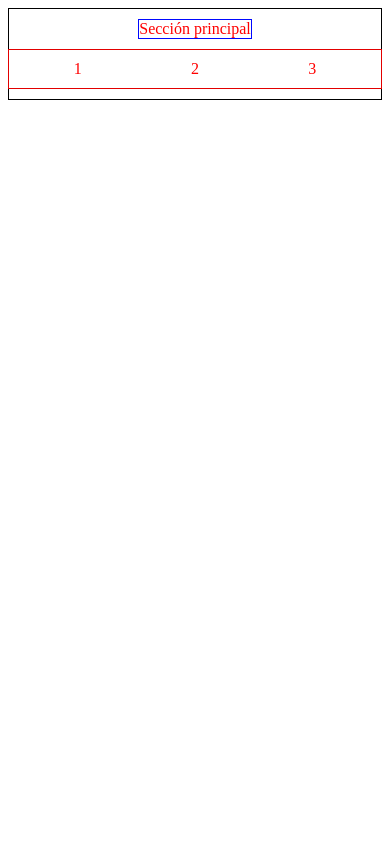
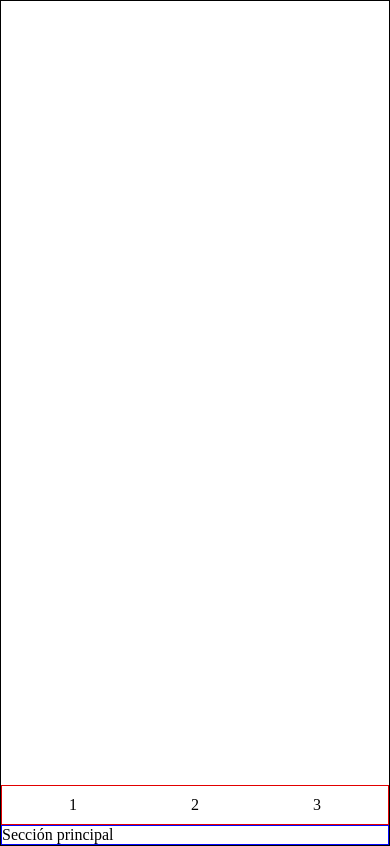
Before and after one commit to Ap4rici0/OpenBootcamp, a plain HTML site: page Diseño Responsive con CSS/Diseño responsive con css.html in a window 390 px wide. Drawn offline with Linux system fonts and the light colour scheme.

Commit message:
Update Styles.css

```diff
--- a/Diseño Responsive con CSS/Styles.css
+++ b/Diseño Responsive con CSS/Styles.css
@@ -1,11 +1,14 @@
-.container{
+*{
+    margin: 0;
+    padding: 0;
+}
+
+
+body{
     border: 1px solid black;
     display: flex;
-    align-items: center;
-    align-content: space-around;
-    justify-content: space-evenly;
-    padding: 10px;
-    gap: 10px;
+    min-height: 100vh;
+    min-height: 100vh;
 }
 
 .barra-lateral{
@@ -13,26 +16,20 @@
     display: flex;
     flex-direction: column;
     border: 1px solid rgb(226, 0, 0);
-    flex-grow: inherit;
 }
 
 
 .seccion-principal{
-    flex-grow: inherit;
-    align-self: center;
+    flex-grow: 1;
     border: 1px solid rgb(0, 8, 255);
 }
 
 @media (max-width: 640px){
-    .container{
-        color: red;
+    body{
         flex-direction:column-reverse;
-        justify-content: space-between;
-        align-items:center;
     }
     .barra-lateral{
         flex-direction: row;
-        width: 100%;
         justify-content: space-around;
     }
 }
```
